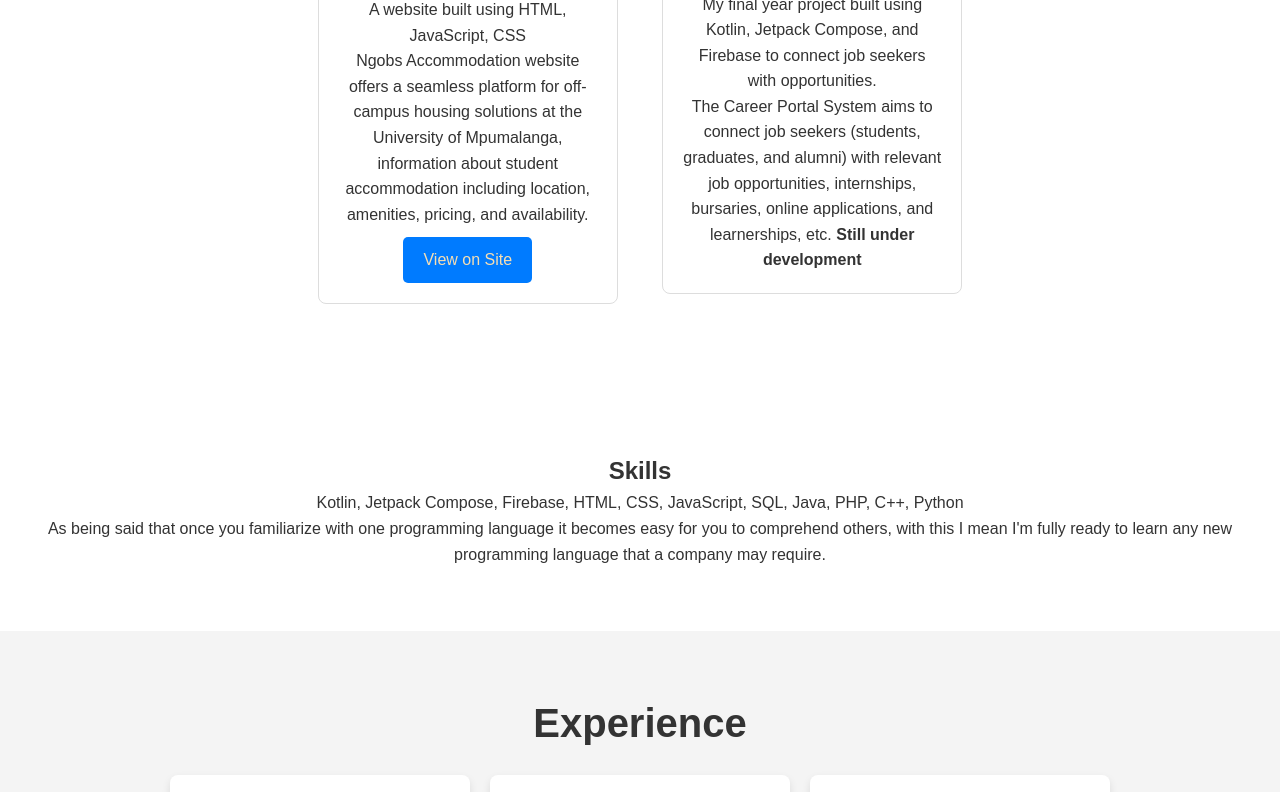
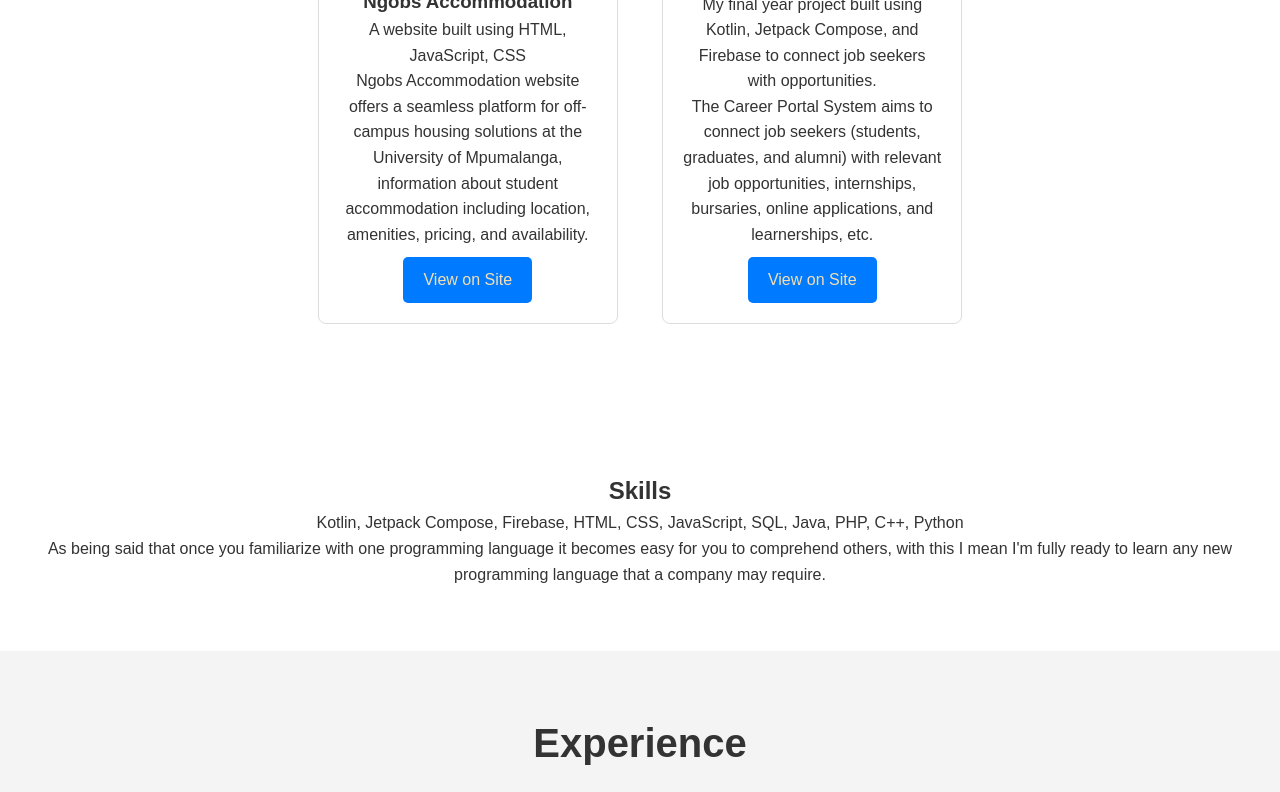
Before and after one commit to Sonkhe-Nkosi/html-css-js-portfolio, a plain HTML site: page index.html in a window 1280 px wide. Shown: the part 1305-2097 px from the top of the page. Drawn offline with Linux system fonts and the light colour scheme.

Commit message:
Update index.html

```diff
--- a/index.html
+++ b/index.html
@@ -74,7 +74,8 @@
                 <img src=https://github.com/Sonkhe-Nkosi/html-css-js-portfolio/blob/main/images/career.jpg?raw=true alt="Career Portal System">
                 <h3>Career Portal System</h3>
                 <p>My final year project built using Kotlin, Jetpack Compose, and Firebase to connect job seekers with opportunities.</p>
-                <p>The Career Portal System aims to connect job seekers (students, graduates, and alumni) with relevant job opportunities, internships, bursaries, online applications, and learnerships, etc. <strong>Still under development</strong></p>
+                <p>The Career Portal System aims to connect job seekers (students, graduates, and alumni) with relevant job opportunities, internships, bursaries, online applications, and learnerships, etc. </p>
+                <a href="https://github.com/Sonkhe-Nkosi/CareerPortalApp" class="btn">View on Site</a>
             </div>
 
         </div>
```
